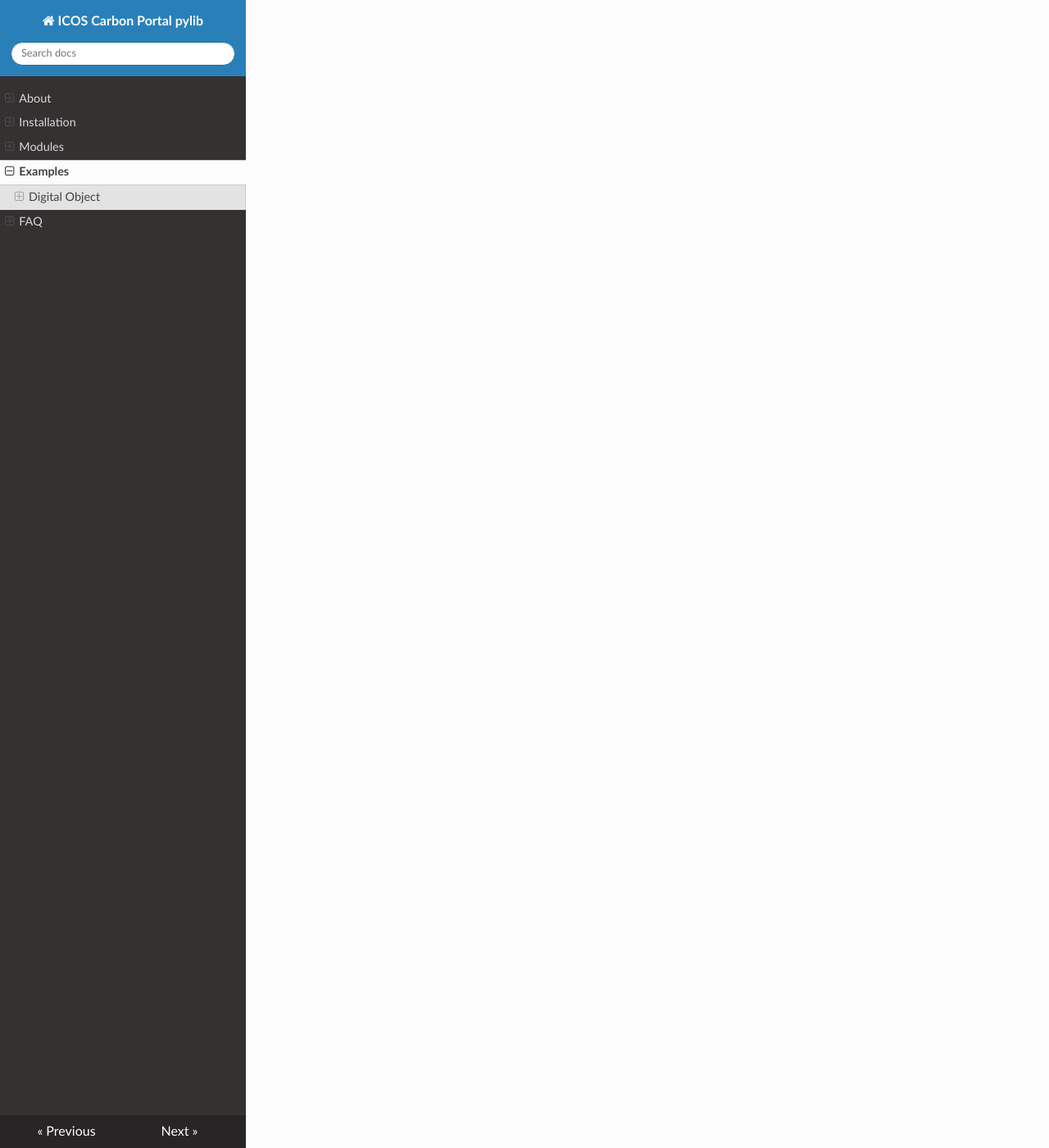
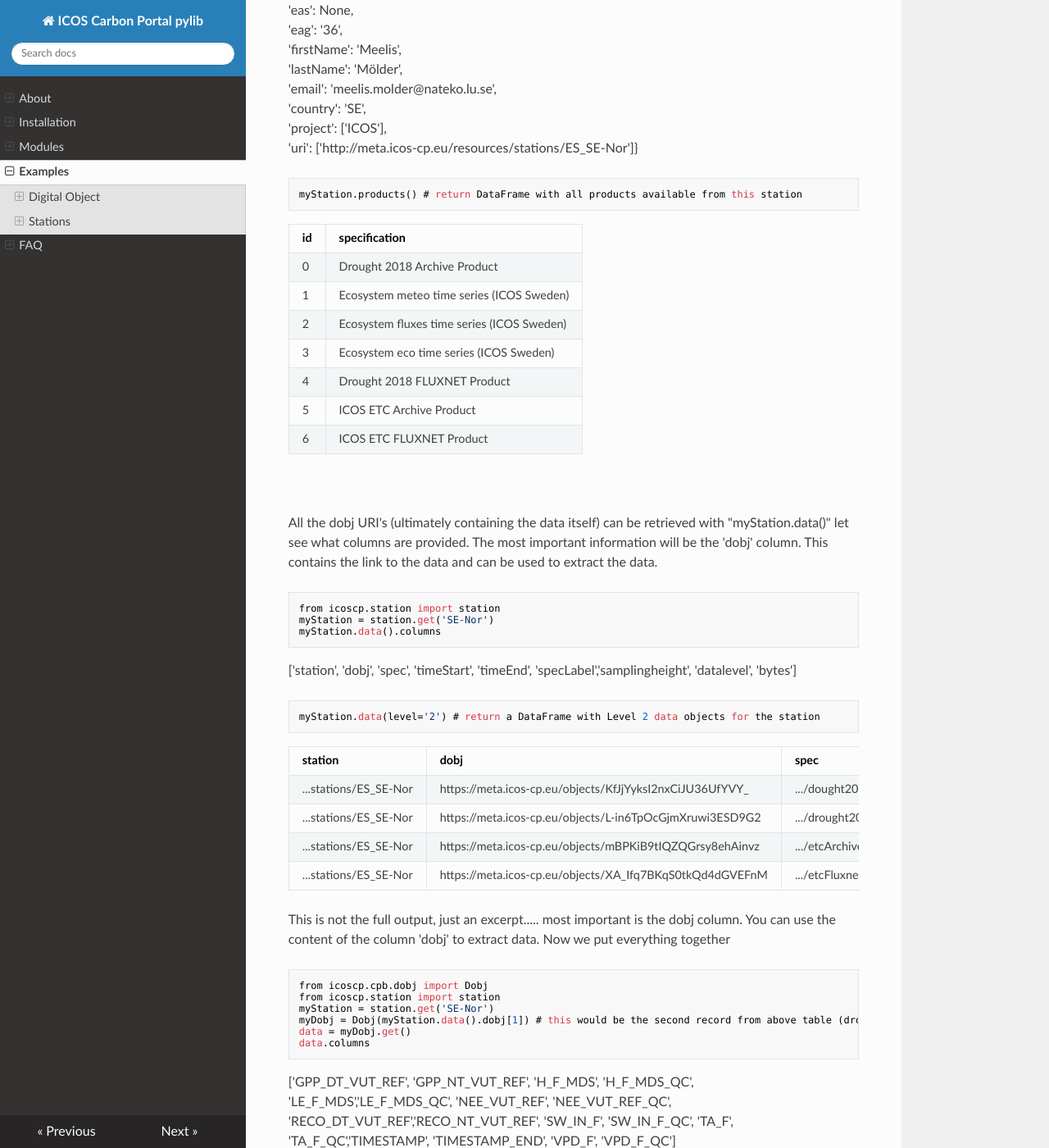
Before and after one commit to ICOS-Carbon-Portal/pylib, an MkDocs documentation site: the page built from docs/docs/examples.md, in a window 1280 px wide and 1400 px high, scrolled down 3894 px. Shown: the whole window at 82% size. Built offline with MkDocs 1.6.1, drawn with Linux system fonts in a browser that asks for light colours; nearby versions of some CDN libraries; some of the changed text lies outside the part shown.

Commit message:
refine docu

```diff
--- a/docs/docs/examples.md
+++ b/docs/docs/examples.md
@@ -74,4 +74,116 @@
 
 ![Result](img/dobj_title.png)
 
+## Stations
+
+### Station Id's
+
+The function to get the station id's might be something you will use a lot. Based on a station id you can get all the dobj id's (PID/URI) and hence access to the data. So if you have no idea whatsovever what stations are available, you came to the right place:
+
+	from icoscp.station import station
+	stationList = station.getIdlist()  # returns a Pandas DataFrame
+	stationList.columns  # what information do we get back?
+
+['uri', 'id', 'name', 'country', 'lat', 'lon', 'elevation', 'project','theme']
+
+	stationList.head(5)
+
+uri |   id    |                         name |...| project | theme |
+--- | ------- | ---------------------------- |---| ------- | ----- |
+... |  SE-Sto |   Abisko-Stordalen Palsa Bog |...|    ICOS |   ES  |
+... |  IT-Noe | Arca di Noe - Le Prigionette |...|    ICOS |   ES  |
+... |  UK-AMo |             Auchencorth Moss |...|    ICOS |   ES  |
+... |  FR-Aur |                       Aurade |...|    ICOS |   ES  |
+... |    11BE |              BE-SOOP-Belgica |...|    ICOS |   OS  |
+
+<br>
+Now you have basic information about a station, but most important you got the station id as well. NOTE: to create a station object you need to provide the station id as is **CaseSensitiv**
+
+### A station Object
+Let's create a station object and have a look what information is provided with the functin .info() . Each entry from "info" is an attribute and can be extracted with "myStation.attrib". In the following example you can access the station name with myStation.name
+
+	from icoscp.station import station
+	myStation = station.get('IT-Noe')
+	myStation.info()
+
+
+{
+'stationId': 'SE-Nor',<br>
+'name': 'Norunda',<br>
+'theme': 'ES',<br>
+'icosclass': '2',<br>
+'siteType': 'Forest',<br>
+'lat': 60.0865,<br>
+'lon': 17.4795,<br>
+'eas': None,<br>
+'eag': '36',<br>
+'firstName': 'Meelis',<br>
+'lastName': 'Mölder',<br>
+'email': 'meelis.molder@nateko.lu.se',<br>
+'country': 'SE',<br>
+'project': ['ICOS'],<br>
+'uri': ['http://meta.icos-cp.eu/resources/stations/ES_SE-Nor']}<br>
+
+
+
+	myStation.products() # return DataFrame with all products available from this station
+
+id |                           specification     |
+---|---------------------------------------------|
+0  |               Drought 2018 Archive Product  |
+1  |  Ecosystem meteo time series (ICOS Sweden)  |
+2  | Ecosystem fluxes time series (ICOS Sweden)  |
+3  |    Ecosystem eco time series (ICOS Sweden)  |
+4  |               Drought 2018 FLUXNET Product  |
+5  |                  ICOS ETC Archive Product   |
+6  |                   ICOS ETC FLUXNET Product  |
+
+<br>
+<br>
+All the dobj URI's (ultimately containing the data itself) can be retrieved with "myStation.data()"
+let see what columns are provided. The most important information will be the 'dobj' column. This contains the link to the data and can be used to extract the data.
+
+	from icoscp.station import station
+	myStation = station.get('SE-Nor')
+	myStation.data().columns
+
+['station', 'dobj', 'spec', 'timeStart', 'timeEnd', 'specLabel','samplingheight', 'datalevel', 'bytes']
+
+	myStation.data(level='2') # return a DataFrame with Level 2 data objects for the station
+
+
+station               |  dobj                                                    |  spec
+----------------------|----------------------------------------------------------|-------------------------------
+...stations/ES_SE-Nor | https://meta.icos-cp.eu/objects/KfJjYyksI2nxCiJU36UfYVY_ | .../dought2018ArchiveProduct
+...stations/ES_SE-Nor | https://meta.icos-cp.eu/objects/L-in6TpOcGjmXruwi3ESD9G2 | .../drought2018FluxnetProduct
+...stations/ES_SE-Nor | https://meta.icos-cp.eu/objects/mBPKiB9tIQZQGrsy8ehAinvz | .../etcArchiveProduct
+...stations/ES_SE-Nor | https://meta.icos-cp.eu/objects/XA_Ifq7BKqS0tkQd4dGVEFnM | .../etcFluxnetProduct
+
+This is not the full output, just an excerpt..... most important is the dobj column. You can use the content of the column 'dobj' to extract data. Now we put everything together
+
+	from icoscp.cpb.dobj import Dobj
+	from icoscp.station import station
+	myStation = station.get('SE-Nor')
+	myDobj = Dobj(myStation.data().dobj[1]) # this would be the second record from above table (drought2018FluxnetProduct)
+	data = myDobj.get()
+	data.columns
+
+['GPP_DT_VUT_REF', 'GPP_NT_VUT_REF', 'H_F_MDS', 'H_F_MDS_QC', 'LE_F_MDS','LE_F_MDS_QC', 'NEE_VUT_REF', 'NEE_VUT_REF_QC', 'RECO_DT_VUT_REF','RECO_NT_VUT_REF', 'SW_IN_F', 'SW_IN_F_QC', 'TA_F', 'TA_F_QC','TIMESTAMP', 'TIMESTAMP_END', 'VPD_F', 'VPD_F_QC']
+
+
+### List of Stations
+There is a built in function to extract a list of stations. Be aware that if you extract all ICOS stations, a lot of information is gathered and retrieved. At the time of writing there are over a 100 stations and in can take up to a minute to extract all.
+
+	from icoscp.station import station
+	icosStations = station.getList()
+
+	for s in icosStations:
+		print(s.stationId, s.name, s.lat, s.lon)
+
+SE-Sto Abisko-Stordalen Palsa Bog 68.35596 19.04521 <br>
+IT-Noe Arca di Noe - Le Prigionette 40.60617 8.15117 <br>
+UK-AMo Auchencorth Moss 55.7925 -3.24362 <br>
+FR-Aur Aurade 43.54965 1.106103 <br>
+...
+
 <hr>cd20200715
```
Also changed, not shown: docs/docs/faq.md (+2 -0 lines), docs/docs/modules.md (+7 -0 lines).
